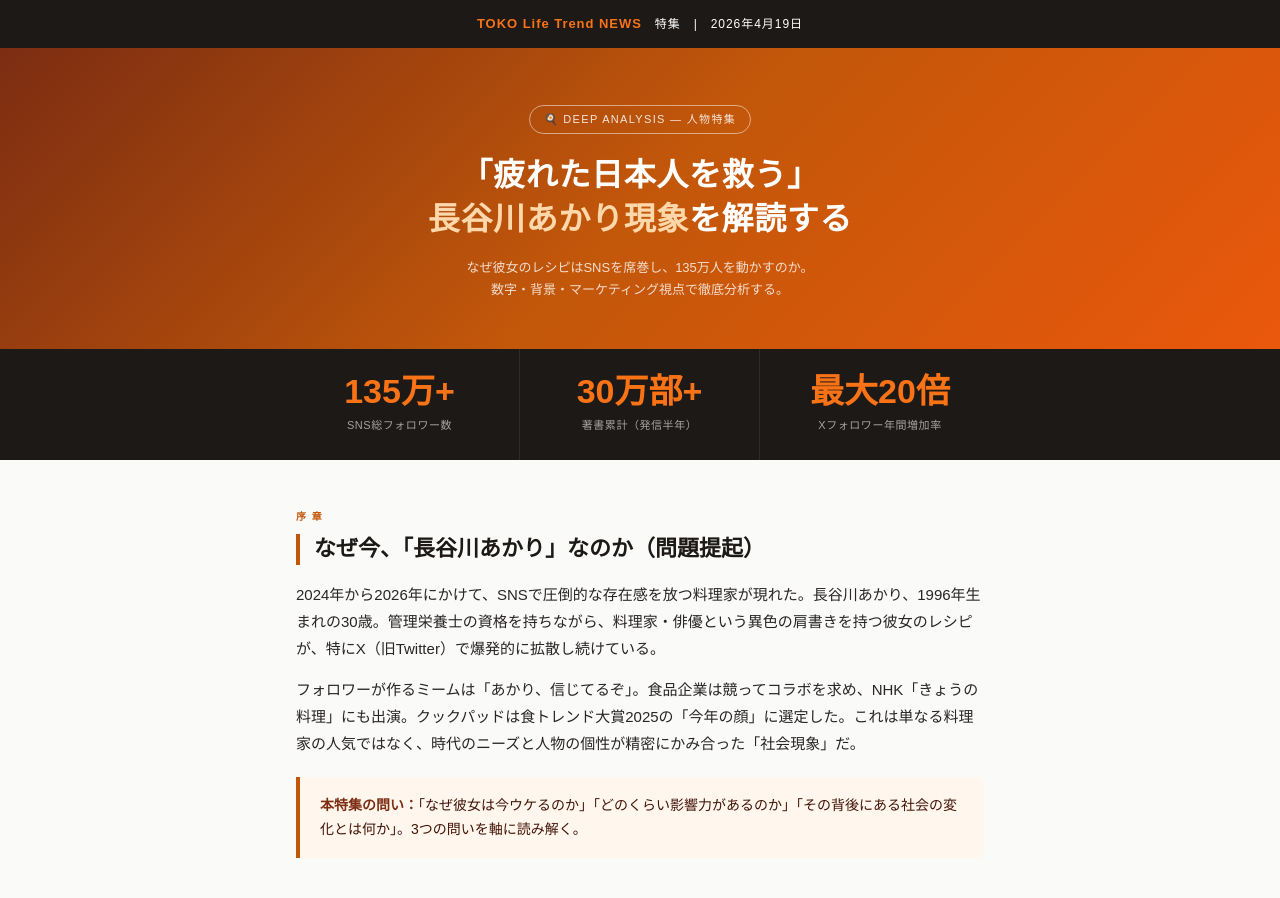
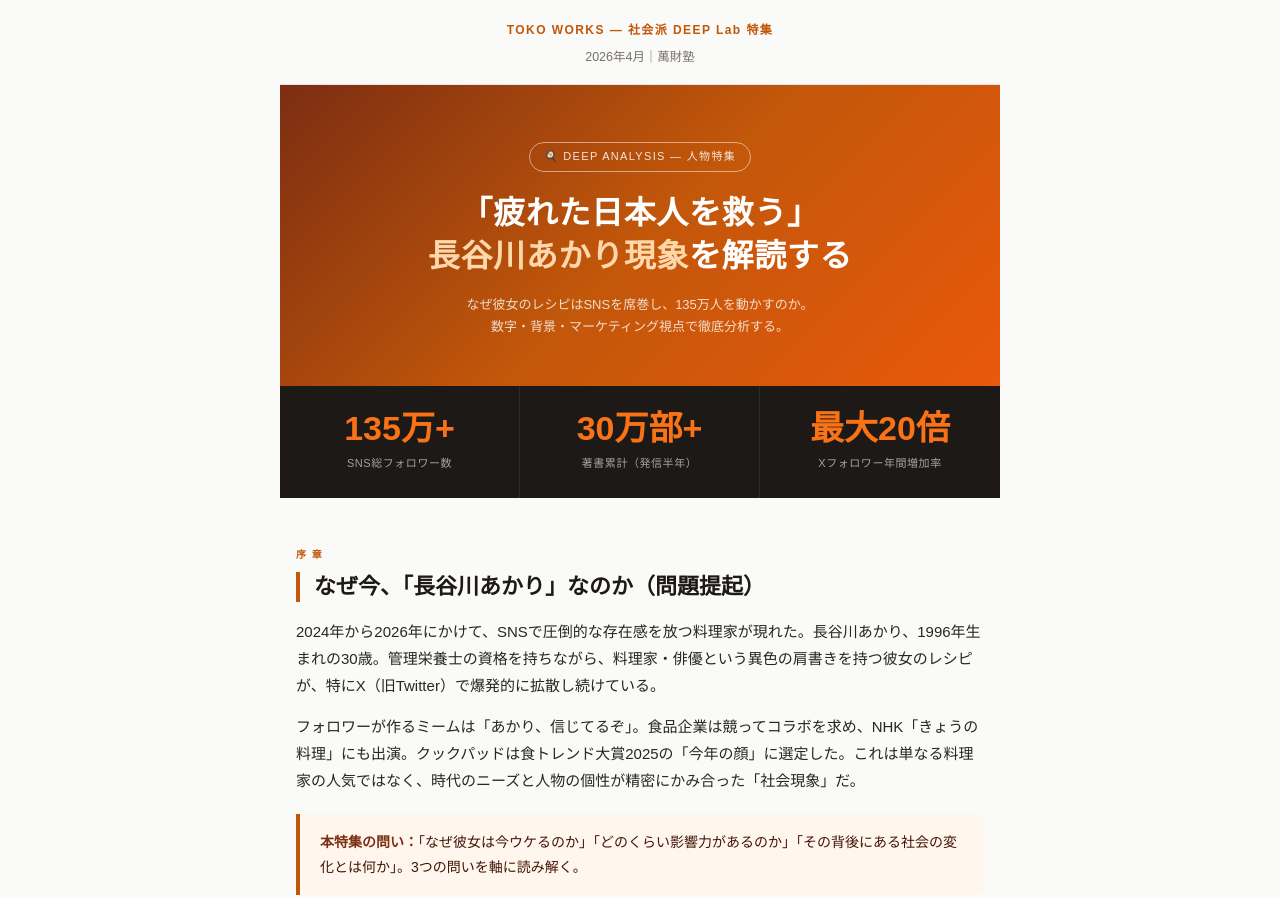
Before and after one commit to tokokanri10502-pixel/tokokanri10502-pixel.github.io, a plain HTML site: page hasegawa-akari-tokushu.html in a window 1280 px wide. Shown: the top 898 px of the page. Drawn offline with Linux system fonts and the light colour scheme.

Commit message:
FMT修正

```diff
--- a/hasegawa-akari-tokushu.html
+++ b/hasegawa-akari-tokushu.html
@@ -27,22 +27,13 @@
     color: var(--text);
     font-size: 15px;
     line-height: 1.8;
+    max-width: 720px; margin: 0 auto;
   }
 
   /* ── HEADER ── */
-  .site-header {
-    background: var(--bar-bg);
-    color: #fff;
-    text-align: center;
-    padding: 12px 16px;
-    font-size: 12px;
-    letter-spacing: 0.08em;
-  }
-  .site-header span {
-    color: var(--primary-light);
-    font-weight: 700;
-    font-size: 13px;
-  }
+  .site-header { text-align: center; padding: 20px 16px 16px; border-bottom: 1px solid var(--border); }
+  .site-header .logo { font-size: 0.75rem; letter-spacing: 0.12em; color: var(--primary); font-weight: 700; text-decoration: none; display: block; }
+  .site-header .date { font-size: 0.78rem; color: var(--muted); margin-top: 4px; }
 
   /* ── HERO ── */
   .hero {
@@ -51,7 +42,7 @@
     padding: 56px 24px 48px;
     text-align: center;
   }
-  .hero-tag {
+  .hero .tag {
     display: inline-block;
     border: 1px solid rgba(255,255,255,0.5);
     border-radius: 20px;
@@ -72,7 +63,7 @@
     color: #FED7AA;
     font-style: normal;
   }
-  .hero-sub {
+  .hero .sub {
     font-size: 13px;
     color: rgba(255,255,255,0.8);
     max-width: 480px;
@@ -370,14 +361,15 @@
 
 <!-- ① SITE HEADER -->
 <div class="site-header">
-  <span>TOKO Life Trend NEWS</span>　特集　|　2026年4月19日
+  <a class="logo" href="https://tokokanri10502-pixel.github.io">TOKO WORKS — 社会派 DEEP Lab 特集</a>
+  <div class="date">2026年4月｜萬財塾</div>
 </div>
 
 <!-- ② HERO -->
 <div class="hero">
-  <div class="hero-tag">🍳 DEEP ANALYSIS — 人物特集</div>
+  <div class="tag">🍳 DEEP ANALYSIS — 人物特集</div>
   <h1>「疲れた日本人を救う」<br><em>長谷川あかり現象</em>を解読する</h1>
-  <p class="hero-sub">なぜ彼女のレシピはSNSを席巻し、135万人を動かすのか。<br>数字・背景・マーケティング視点で徹底分析する。</p>
+  <p class="sub">なぜ彼女のレシピはSNSを席巻し、135万人を動かすのか。<br>数字・背景・マーケティング視点で徹底分析する。</p>
 </div>
 
 <!-- ③ SUMMARY BAR -->
```
Also changed, not shown: anime-ai-gundam-tokushu.html (+9 -12 lines).
